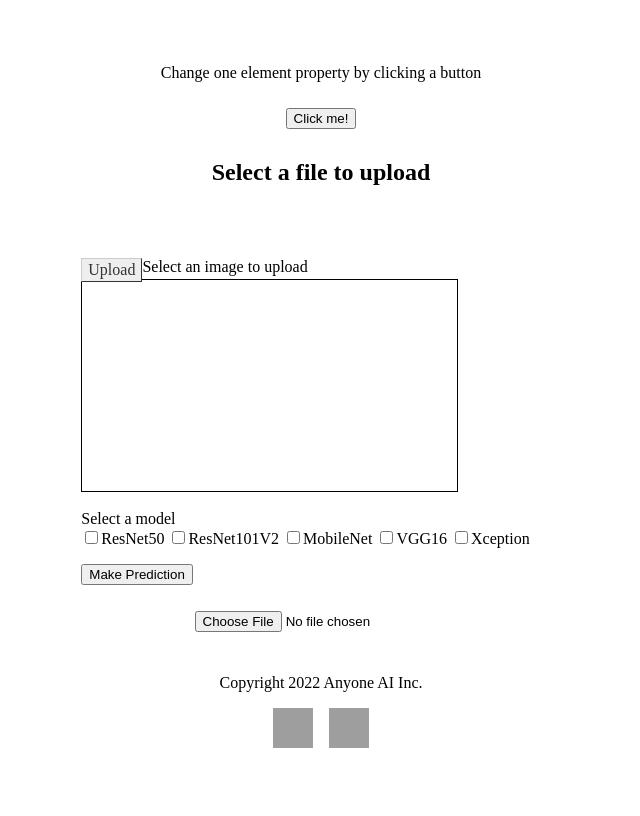
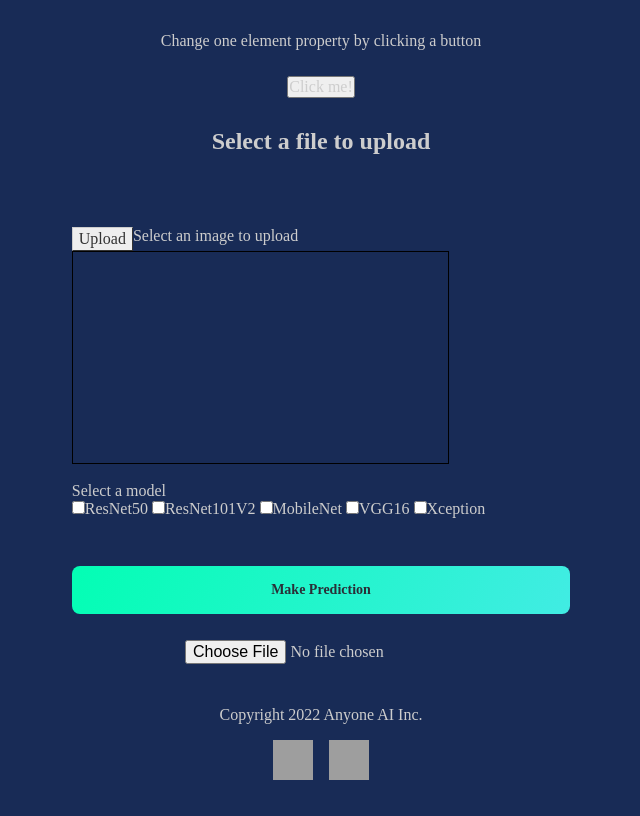
Before and after one commit to JotaCe7/NNkImageClassifierAPI, a Flask app: page / in a window 1280 px wide. Shown: the whole page, without its empty margins (319-959 px from the left). Run offline with Flask 2, Linux system fonts and the light colour scheme; grey boxes are pictures that could not be loaded.

Commit message:
change website background color and buttons style

```diff
--- a/api/static/web/style.css
+++ b/api/static/web/style.css
@@ -52,3 +52,88 @@ body {
   margin-left: 0.5rem;
   margin-right: 0.5rem;
 }
+:root {
+  --p: 162 100% 50%;
+  --pf: 162 98.3% 44.9%;
+  --pc: 222 56.4% 21.6%;
+  --s: 314 100% 47.1%;
+  --sf: 314 100% 37.1%;
+  --sc: 0 0% 100%;
+  --a: 227 100% 98.2%;
+  --af: 174 59.8% 41%;
+  --ac: 222 13.4% 19%;
+  --n: 0 0% 100%;
+  --nf: 0 0% 0%;
+  --nc: 222 13.4% 19%;
+  --b1: 222 56.4% 21.6%;
+  --b2: 222 41% 27.3%;
+  --b3: 222 53.6% 11%;
+  --bc: 0 0% 80.4%;
+  --in: 207 89.8% 53.9%;
+  --su: 174 100% 29%;
+  --wa: 36 100% 50%;
+  --er: 14 100% 57.1%;
+}
+:root {
+  background-color: hsla(var(--b1)/var(--tw-bg-opacity,1));
+  color: hsla(var(--bc)/var(--tw-text-opacity,1));
+}
+
+.btn {
+  border-color: hsla(var(--n)/var(--tw-border-opacity,1));
+  cursor: pointer;
+  display: inline-flex;
+  flex-wrap: wrap;
+  align-items: center;
+  justify-content: center;
+  flex-shrink: 0;
+  text-align: center;
+  -webkit-user-select: none;
+  -moz-user-select: none;
+  -ms-user-select: none;
+  user-select: none;
+  transition-property: background-color,border-color,color,fill,stroke,opacity,box-shadow,transform;
+  transition-duration: .2s;
+  transition-timing-function: cubic-bezier(.4,0,.2,1);
+  border-radius: var(--rounded-btn,.5rem);
+  height: 3rem;
+  font-size: .875rem;
+  line-height: 1em;
+  padding-left: 1rem;
+  padding-right: 1rem;
+  min-height: 3rem;
+  text-transform: var(--btn-text-case,uppercase);
+  border-width: var(--border-btn,1px);
+  -webkit-animation: button-pop var(--animation-btn,.25s) ease-out;
+  animation: button-pop var(--animation-btn,.25s) ease-out;
+  --tw-bg-opacity: 1;
+  background-color: hsla(var(--n)/var(--tw-bg-opacity,1));
+  --tw-border-opacity: 1;
+  --tw-text-opacity: 1;
+  color: hsla(var(--nc)/var(--tw-text-opacity,1));
+}
+.bg-anyai-gradient {
+  background: linear-gradient(114.43deg,#00ffb2 -4.36%,#56e6f3 133.52%);
+}
+.border-0 {
+  border-width: 0;
+}
+.w-full {
+  width: 100%;
+}
+.mt-8 {
+  margin-top: 2rem;
+}
+.btn {
+  font-family: Kamerik;
+  font-weight: 600;
+  text-transform: capitalize;
+}
+button, input, optgroup, select, textarea {
+  font-family: inherit;
+  font-size: 100%;
+  line-height: inherit;
+  color: inherit;
+  margin: 0;
+  padding: 0;
+}
```
